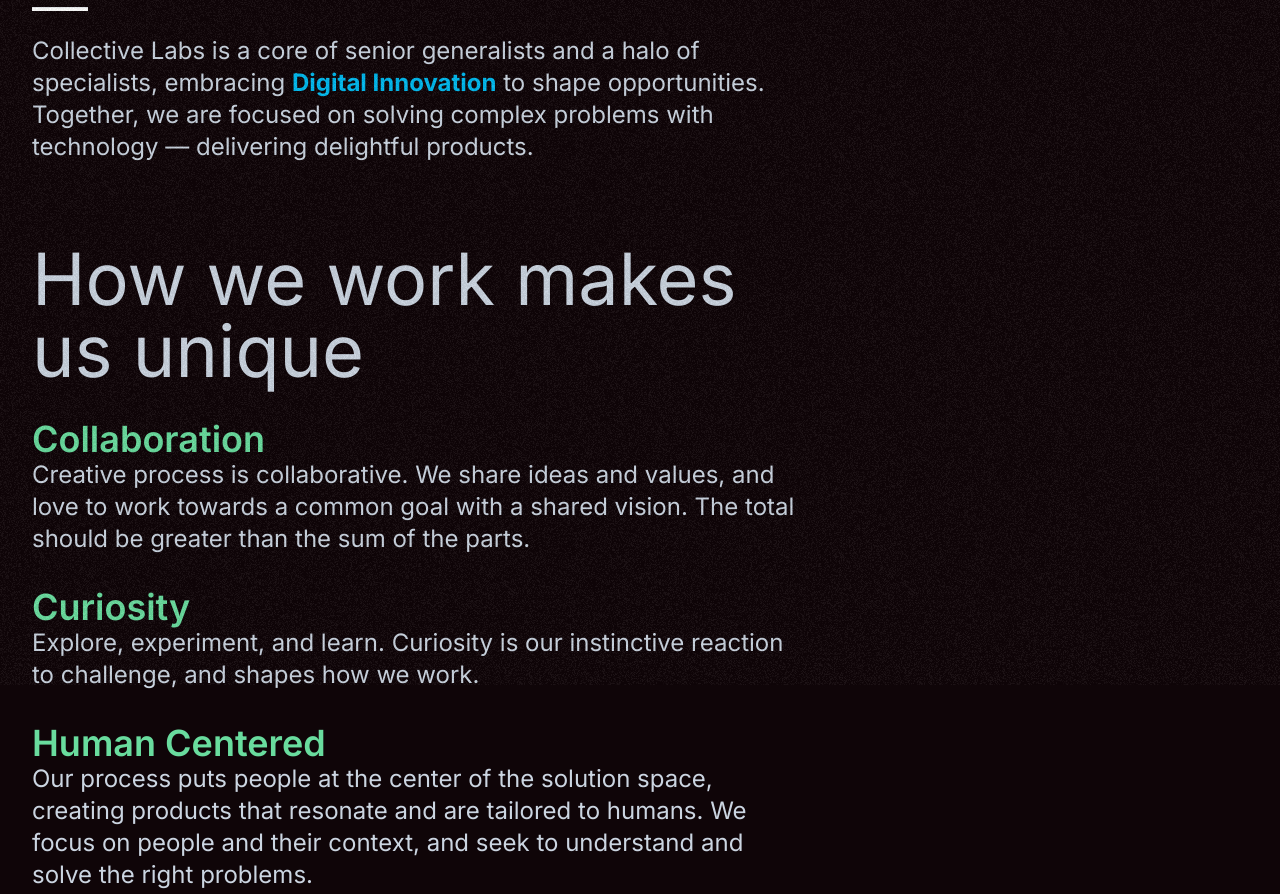
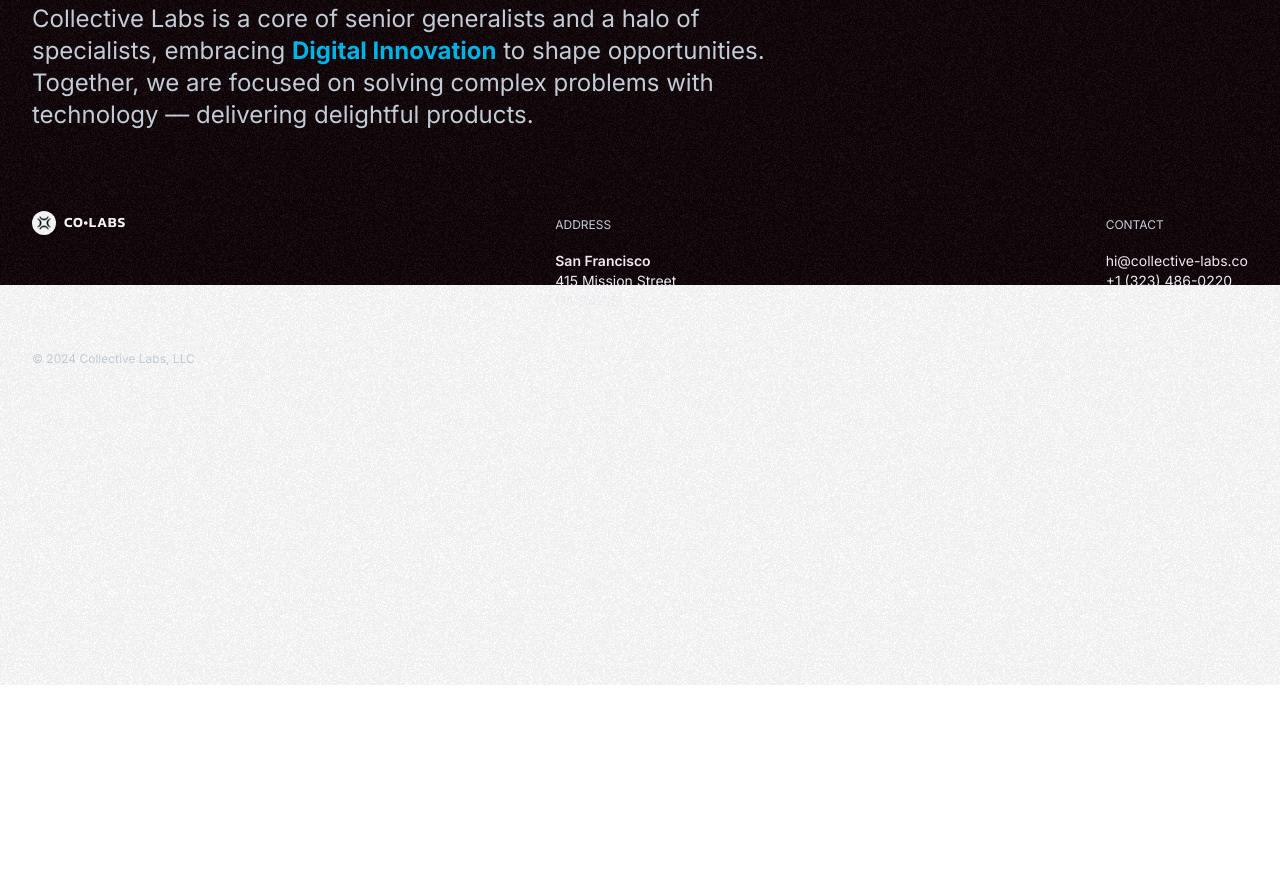
Before and after one commit to c8e-labs/marketing-web, a website built with Vite: page index.html in a window 1280 px wide. Shown: the part 515-1409 px from the top of the page. After the commit the page ends 882 px from the top, so only its background shows below. Built offline with nearby package versions, Linux system fonts and the light colour scheme.

Commit message:
wip: web layout

```diff
--- a/index.html
+++ b/index.html
@@ -7,7 +7,7 @@
         <title>Scheduling</title>
     </head>
 
-    <body class="p-8 flex flex-col antialiased bg-licorize text-slate-300">
+    <body class="p-8 h-screen flex flex-col antialiased bg-licorize text-slate-300">
 
 
         <!-- DOT -->
@@ -20,7 +20,9 @@
                                 💢
                             </span>
                         </span>
-                        <h2 class="text-xl text-white font-semibold uppercase tracking-wider">co&#8226;labs</h2>
+                        <h2 class="text-xl text-white font-semibold uppercase tracking-wider">
+                            co&#8226;labs
+                        </h2>
                     </div>
                 </div>
             </div>
@@ -66,7 +68,7 @@
                 </p>
             </div>
 
-            <div class="pt-20 max-w-3xl flex flex-col space-y-8">
+            <!-- <div class="pt-20 max-w-3xl flex flex-col space-y-8">
                 <h2 class="text-7xl">
                     How we work makes us unique
                 </h2>
@@ -96,7 +98,7 @@
                        Our process puts people at the center of the solution space, creating products that resonate and are tailored to humans. We focus on people and their context, and seek to understand and solve the right problems.
                     </p>
                 </div>
-            </div>
+            </div> -->
         </main>
 
         <footer class="mt-20 flex justify-between">
```
